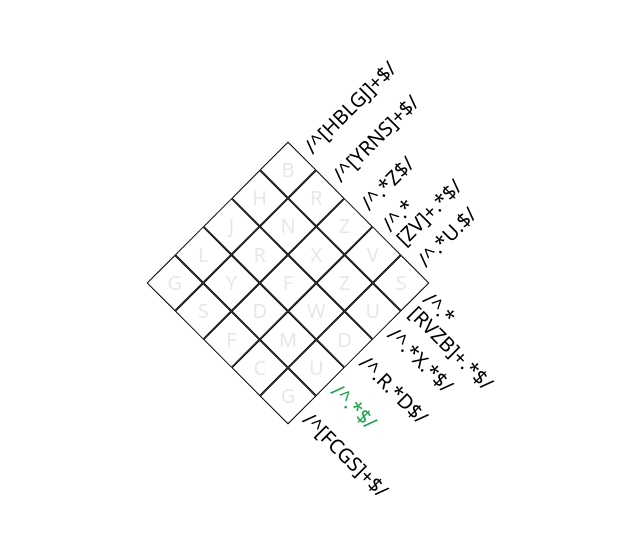
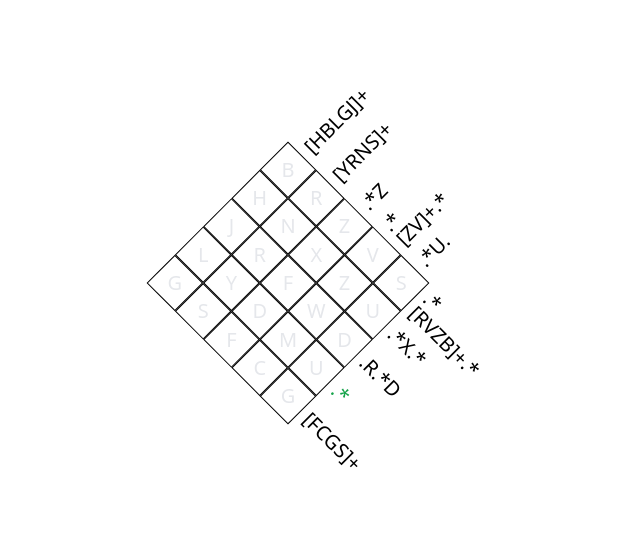
Before and after one commit to henningway/regex-crossword, a Vue app: page / in a window 1280 px wide. Shown: the part 117-650 px from the top of the page, without its empty margins (352-992 px from the left). Built offline with nearby package versions, Linux system fonts and the light colour scheme.

Commit message:
hide delimiters at start and end of regex

```diff
--- a/src/Board.vue
+++ b/src/Board.vue
@@ -32,7 +32,7 @@
                         :class="{ 'text-green-600': checkColRegex(colIndex) }"
                         :style="{ height: CELL_PX + 'px' }"
                     >
-                        {{ game.regex.columns[colIndex] }}
+                        {{ slice(1, -1, game.regex.columns[colIndex].source) }}
                     </div>
                 </div>
 
@@ -42,7 +42,7 @@
                     :class="{ 'text-green-600': checkRowRegex(rowIndex) }"
                     :style="{ height: CELL_PX + 'px' }"
                 >
-                    {{ game.regex.rows[rowIndex] }}
+                    {{ slice(1, -1, game.regex.rows[rowIndex].source) }}
                 </div>
             </div>
         </template>
@@ -51,7 +51,7 @@
 
 <script setup lang="ts">
     import type { Board, Game } from '@/type/common';
-    import { always as _, assocPath, last, test, times, toUpper, transpose } from 'ramda';
+    import { always as _, assocPath, last, slice, test, times, toUpper, transpose } from 'ramda';
     import { ref } from 'vue';
     import { collapse } from '@/util/string';
 
```
